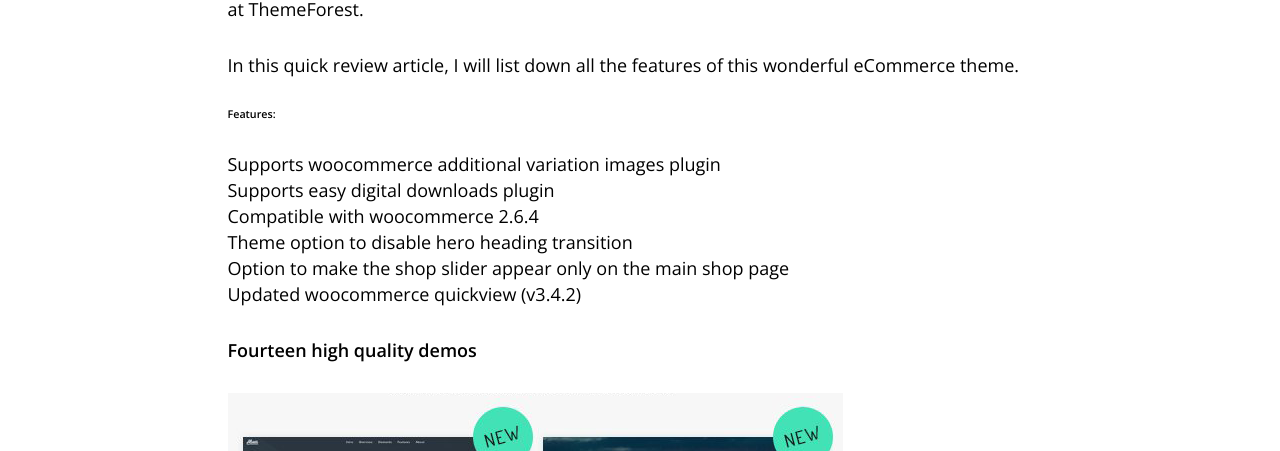
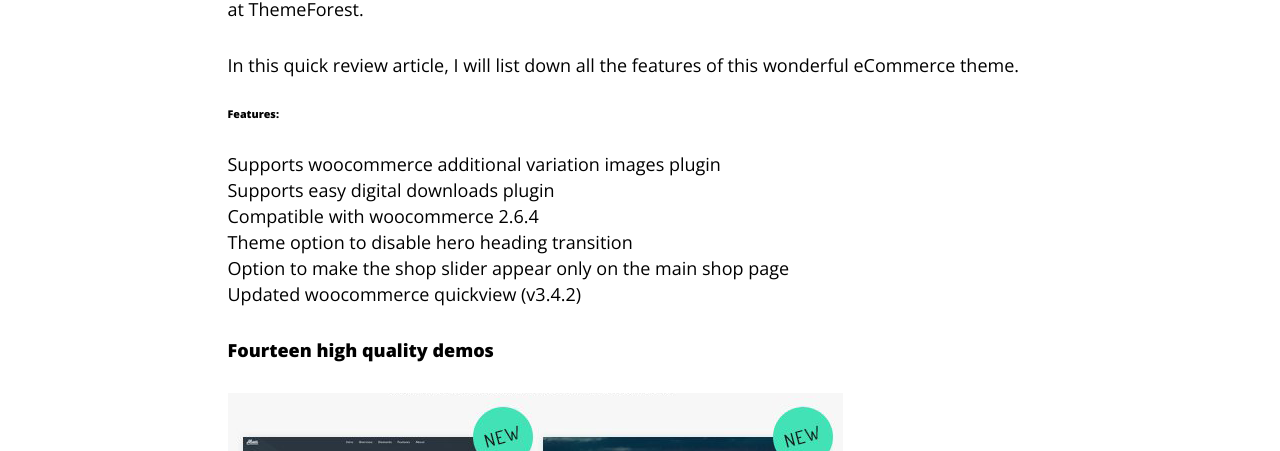
Before and after one commit to sndn/sndn.github.io, a Jekyll site: the page built from _posts/2022-11-16-atelier-wordpress-theme-review.html, in a window 1280 px wide. Shown: the part 1042-1493 px from the top of the page. Built offline with Jekyll 4.4.1, drawn with Linux system fonts in a browser that asks for light colours.

Commit message:
Update head.html

```diff
--- a/_includes/head.html
+++ b/_includes/head.html
@@ -8,7 +8,7 @@
 <link rel="stylesheet" href="{{site.url}}/css/custom.css">
 <link rel="preconnect" href="https://fonts.googleapis.com">
 <link rel="preconnect" href="https://fonts.gstatic.com" crossorigin>
-<link href="https://fonts.googleapis.com/css2?family=Open+Sans:wght@300;400;600&display=swap" rel="stylesheet">
+<link href="https://fonts.googleapis.com/css2?family=Open+Sans:wght@300;400;600;800;900&display=swap" rel="stylesheet">
 <script async src="https://www.googletagmanager.com/gtag/js?id=UA-96399460-1"></script>
 <script>
 	window.dataLayer = window.dataLayer || [];
```
